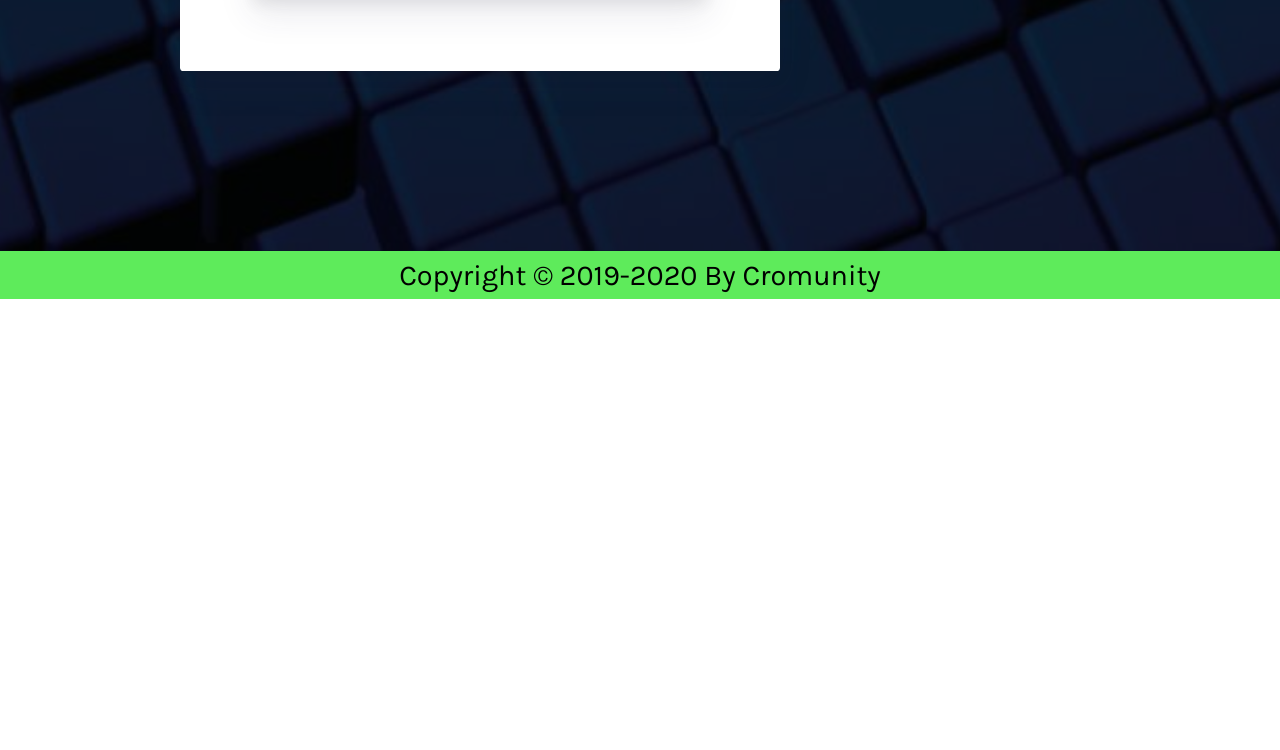
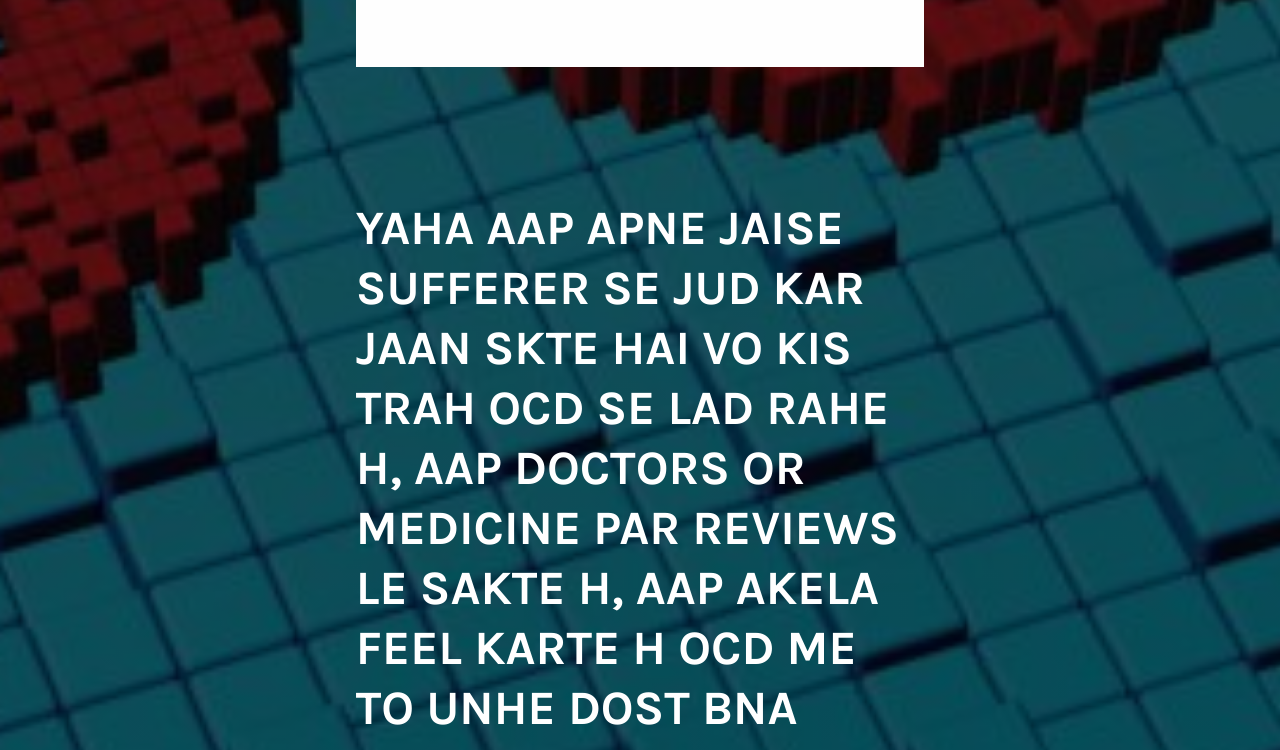
Before and after one commit to learnwithcode/Early-Access-Podcast, a React (Create React App) app: page / in a window 1280 px wide. Shown: the part 2033-2783 px from the top of the page. Before the commit the page ends 2332 px from the top, so only its background shows below. Built offline with nearby package versions, Linux system fonts and the light colour scheme.

Commit message:
email msg

```diff
--- a/src/components/form.jsx
+++ b/src/components/form.jsx
@@ -50,12 +50,13 @@ class WhatsappText extends React.Component {
                 </h3>
 
                 <img  className="image" src={require('../static/images/cromunity.jpeg')} alt="logo"/>
-                <h3 className='heading-tertiary'>
-                    yaha aap apne jaise sufferer se jud kar jaan skte hai vo kis trah ocd se ladrahe h, aap doctors or medicine par reviews le  sakte h, aap akela feel karte h ocd me to unhe dost bna skte h jo aap ko samjhe
+                <h3 className='heading-tertiary--2'>
+                    yaha aap apne jaise sufferer se jud kar jaan skte hai vo kis trah ocd se lad rahe h, aap doctors or medicine par reviews le  sakte h, aap akela feel karte h ocd me to unhe dost bna skte h jo aap ko samjhe
                     <br/>
                     <br/>
                     join kijie cromunity whats app par
                 </h3>
+                <h3 className='heading-tertiary--2' style={{'color':'red'}}>Please check your email for podcast link</h3>
 
 
             </React.Fragment>
@@ -68,7 +69,7 @@ class Form extends React.Component {
         email: '',
         phone: '',
         ocd: '',
-        group: false
+        group: true
        }
 
        handleChange = e => {
--- a/src/static/css/style.css
+++ b/src/static/css/style.css
@@ -253,6 +253,20 @@ body {
       margin-top: 20rem;
       margin-bottom: 10rem; } }
 
+.heading-tertiary--2 {
+  font-size: 4rem;
+  font-weight: 700;
+  color: white;
+  text-transform: uppercase;
+  margin-top: 10rem;
+  line-height: 5rem; }
+  @media (max-width: 37.5em) {
+    .heading-tertiary--2 {
+      font-size: 4rem;
+      line-height: 5rem;
+      margin-top: 5rem;
+      margin-bottom: 5rem; } }
+
 .heading-group {
   font-size: 2.5rem;
   font-weight: 400;
--- a/src/static/sass/base/_typography.scss
+++ b/src/static/sass/base/_typography.scss
@@ -70,6 +70,23 @@ body {
     }
 }
 
+.heading-tertiary--2 {
+    font-size: 4rem;
+    font-weight: 700;
+    color: white;
+    text-transform: uppercase;
+    margin-top: 10rem;
+    // text-decoration: underline;
+    line-height: 5rem;
+
+    @include respond(phone) {
+        font-size: 4rem;
+        line-height: 5rem;
+        margin-top: 5rem;
+        margin-bottom: 5rem;
+    }
+}
+
 .heading-group {
     font-size: 2.5rem;
     font-weight: 400;
```
